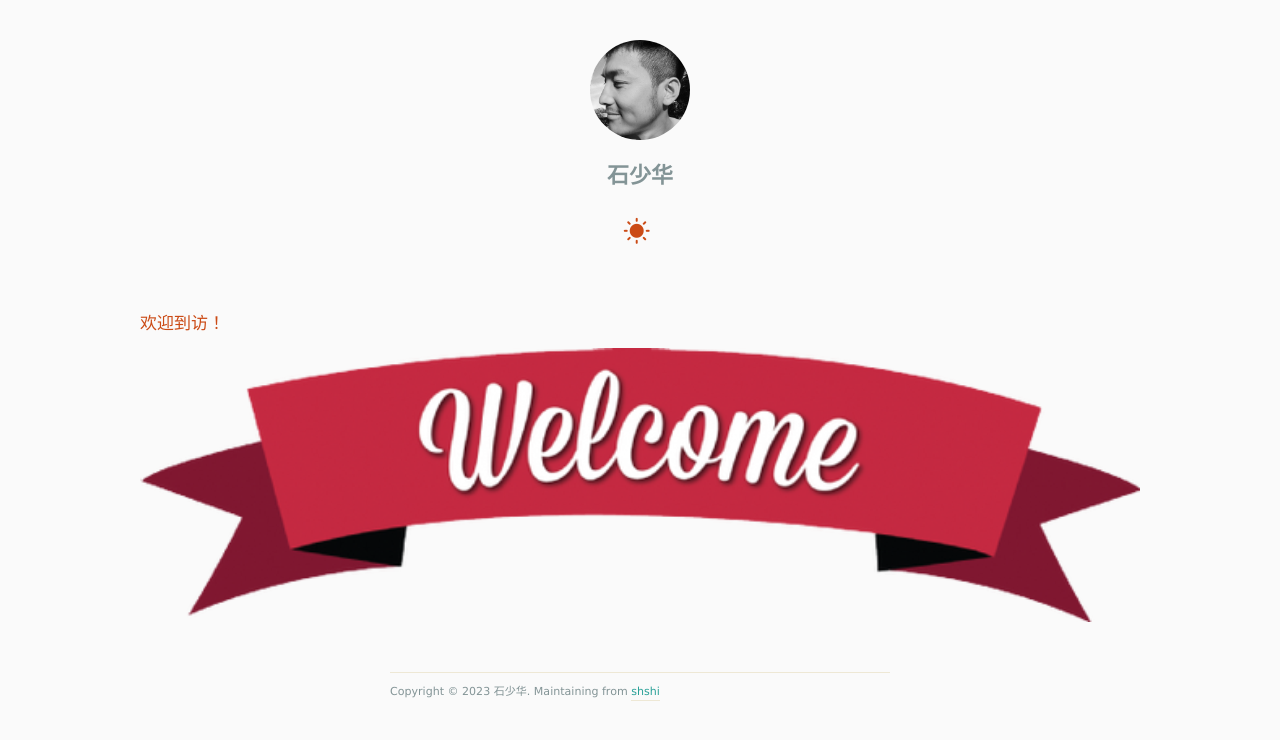
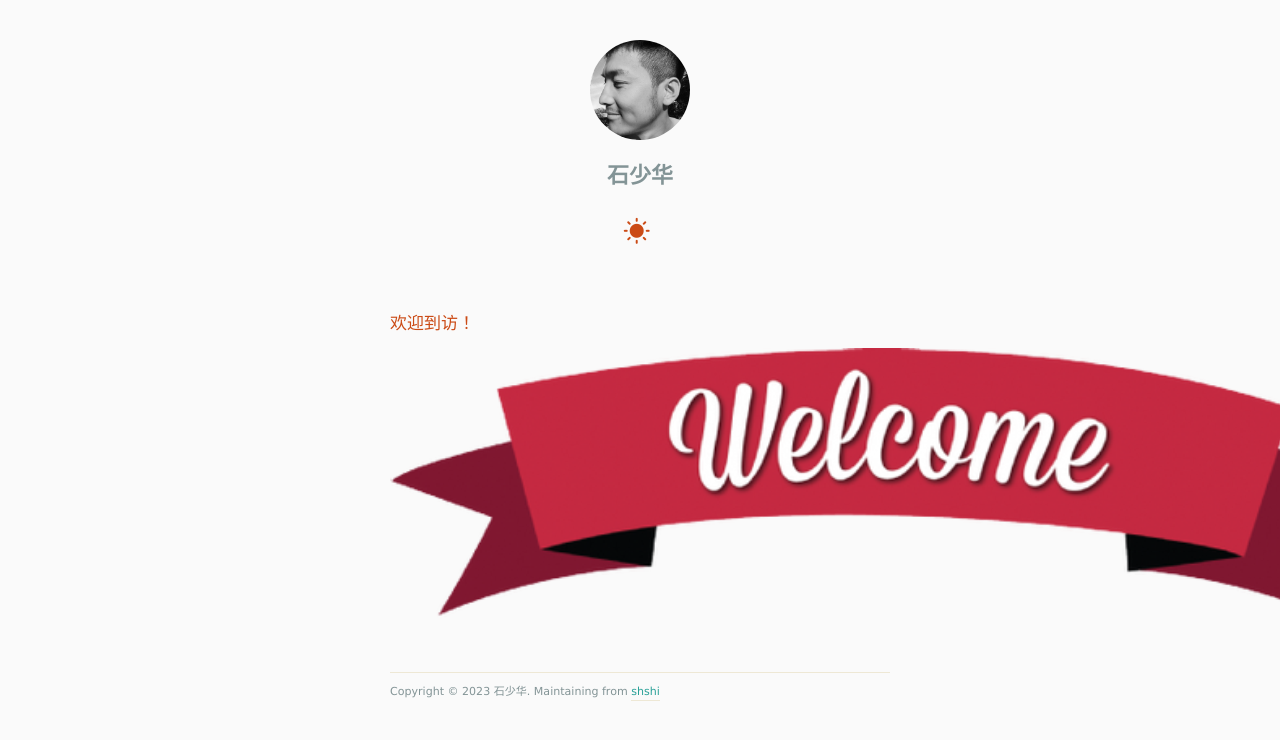
Before and after one commit to shshi/shishaohua.github.io, a Jekyll site: the page built from docs/index.html, in a window 1280 px wide. Shown: the top 740 px of the page. Built offline with Jekyll 4.4.1, drawn with Linux system fonts in a browser that asks for light colours; nearby versions of some CDN libraries; the list of posts is cut into pages by our own code.

Commit message:
Update style.css

```diff
--- a/docs/assets/css/style.css
+++ b/docs/assets/css/style.css
@@ -134,7 +134,7 @@ h3 {
 
 /*** Structure ***/
 #page {
-	width: 1000px; /*** 500px ***/
+	width: 500px; /*** 500px ***/
 	margin: 0 auto;
 	position: relative;
 }
```
